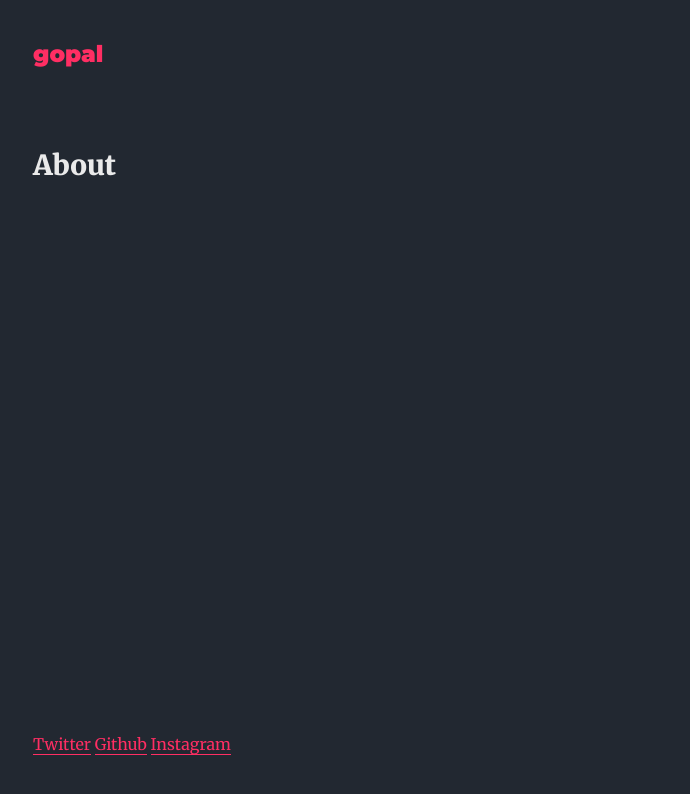
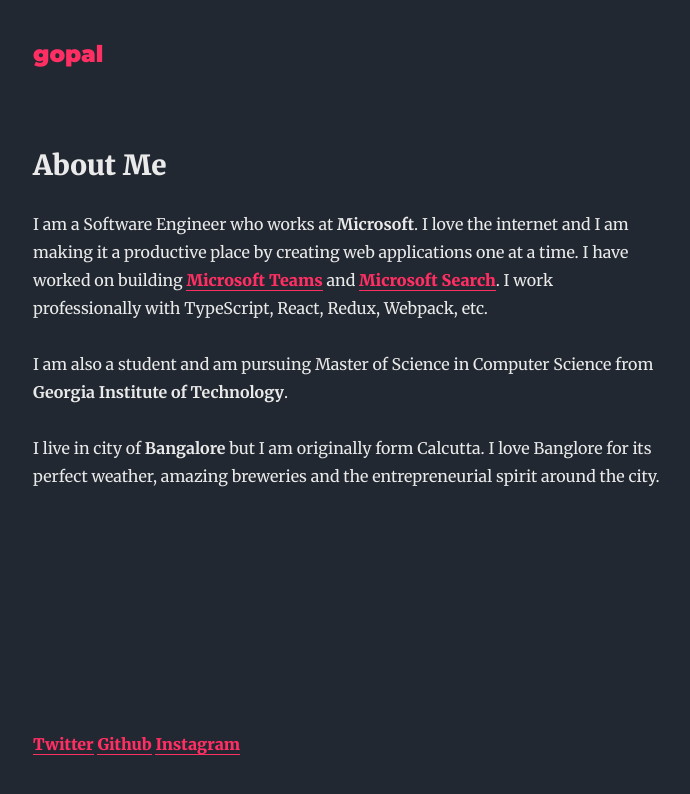
Before and after one commit to gopalgoel19/gopalgoel, a Gatsby site: page /about in a window 1280 px wide. Shown: the whole page, without its empty margins (292-982 px from the left). Built offline with nearby package versions, Linux system fonts and the light colour scheme; Gatsby itself is replaced by a stand-in of ours; some packages are replaced by stand-ins of ours.

Commit message:
Add about me page

```diff
--- a/src/components/layout.js
+++ b/src/components/layout.js
@@ -1,24 +1,24 @@
 import React from "react";
-import { Link, useStaticQuery } from "gatsby";
-import { Context } from "./themeContext";
+import { Link } from "gatsby";
+// import { Context } from "./themeContext";
 import { rhythm, scale } from "../utils/typography";
 import Footer from "./footer";
 
 const Layout = ({ location, title, children }) => {
   const rootPath = `${__PATH_PREFIX__}/`;
-  const theme = React.useContext(Context);
-  const data = useStaticQuery(graphql`
-    query {
-      site {
-        siteMetadata {
-          author {
-            name
-          }
-        }
-      }
-    }
-  `);
-  const { name } = data.site.siteMetadata.author;
+  // const theme = React.useContext(Context);
+  // const data = useStaticQuery(graphql`
+  //   query {
+  //     site {
+  //       siteMetadata {
+  //         author {
+  //           name
+  //         }
+  //       }
+  //     }
+  //   }
+  // `);
+  // const { name } = data.site.siteMetadata.author;
 
   let header;
 
--- a/src/components/navbar.js
+++ b/src/components/navbar.js
@@ -4,8 +4,8 @@
 export const Navbar = props => {
   return (
     <ul style={{ listStyle: "none" }}>
-      {/* <ListLink to="/about">About</ListLink> */}
-      {/* <ListLink to="/blog">Blog</ListLink> */}
+      <ListLink to="/about">About</ListLink>
+      <ListLink to="/blog">Blog</ListLink>
       {/* <ListLink to="/projects">Projects</ListLink> */}
       {/* <ListLink to="/Links">Links</ListLink> */}
     </ul>
--- a/src/pages/about.tsx
+++ b/src/pages/about.tsx
@@ -2,13 +2,29 @@
 import Layout from "../components/layout.js";
 import { graphql } from "gatsby";
 import { ThemeContext } from "../components/themeContext";
+import SEO from "../components/seo";
 
 const About = ({ location, data }) => {
   const siteTitle = data.site.siteMetadata.title;
   return (
     <ThemeContext>
       <Layout location={location} title={siteTitle}>
-        <h2>About</h2>
+        <SEO title="home" />
+        <h2>About Me</h2>
+        <p>
+          I am a Software Engineer who works at <strong>Microsoft</strong>.
+          I love the internet and I am making it a productive place by creating web applications one at a time.
+          I have worked on building <a href="https://www.microsoft.com/en-in/microsoft-365/microsoft-teams/group-chat-software">
+          Microsoft Teams</a> and <a href="https://docs.microsoft.com/en-us/MicrosoftSearch/">Microsoft Search</a>.
+          I work professionally with TypeScript, React, Redux, Webpack, etc.
+        </p>
+        <p>
+        I am also a student and am pursuing Master of Science in Computer Science from <strong>Georgia Institute of Technology</strong>.
+        </p>
+        <p>
+        I live in city of <strong>Bangalore</strong> but I am originally form Calcutta.
+        I love Banglore for its perfect weather, amazing breweries and the entrepreneurial spirit around the city.
+        </p>
       </Layout>
     </ThemeContext>
   );
--- a/src/pages/index.tsx
+++ b/src/pages/index.tsx
@@ -44,14 +44,14 @@
           return (
             <article key={node.fields.slug}>
               <header>
-                <h3
+                <h2
                   style={{
                     marginBottom: rhythm(1 / 4),
                   }}>
                   <Link style={{ boxShadow: `none` }} to={node.fields.slug}>
                     {title}
                   </Link>
-                </h3>
+                </h2>
                 <small>{node.frontmatter.date}</small>
               </header>
               <section>
--- a/src/utils/typography.js
+++ b/src/utils/typography.js
@@ -12,6 +12,7 @@
     },
     a: {
       color: light.primary,
+      fontWeight: 1000,
     },
     body: {
       backgroundColor: light.background,
```
